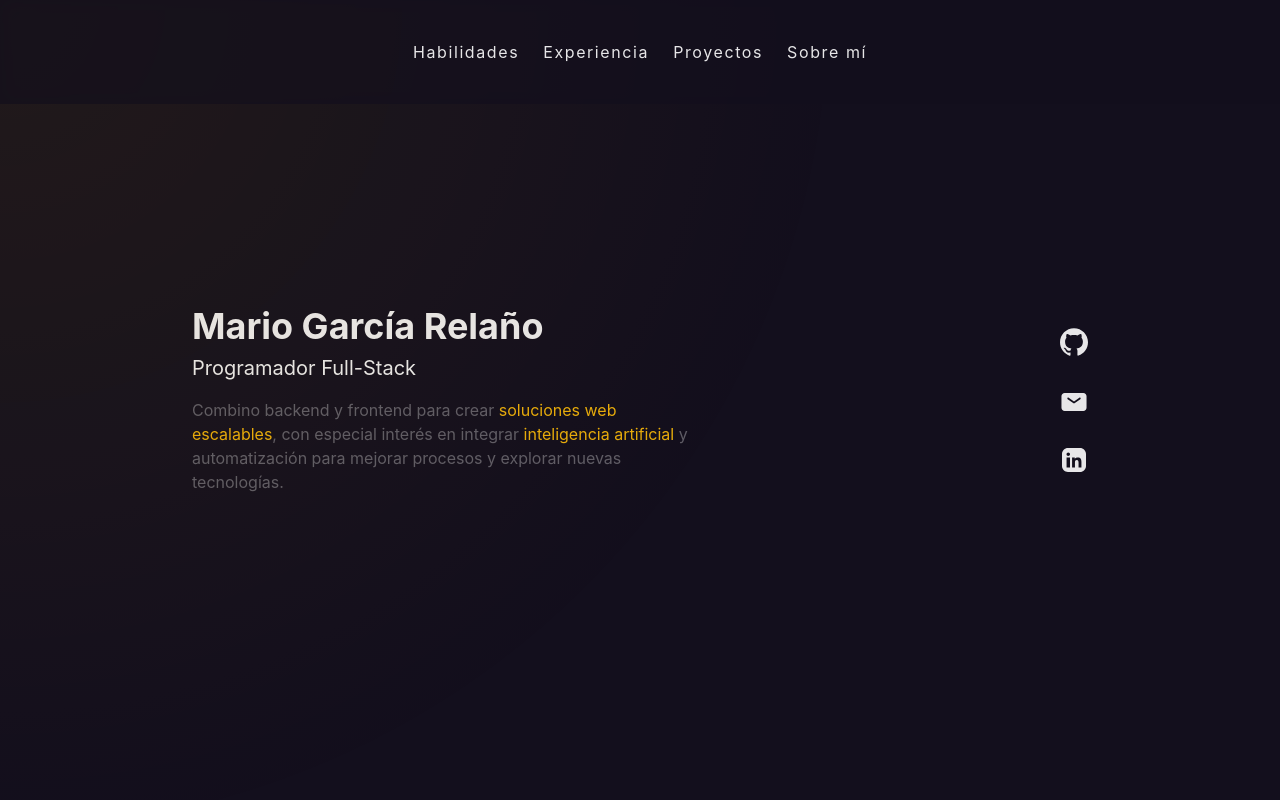
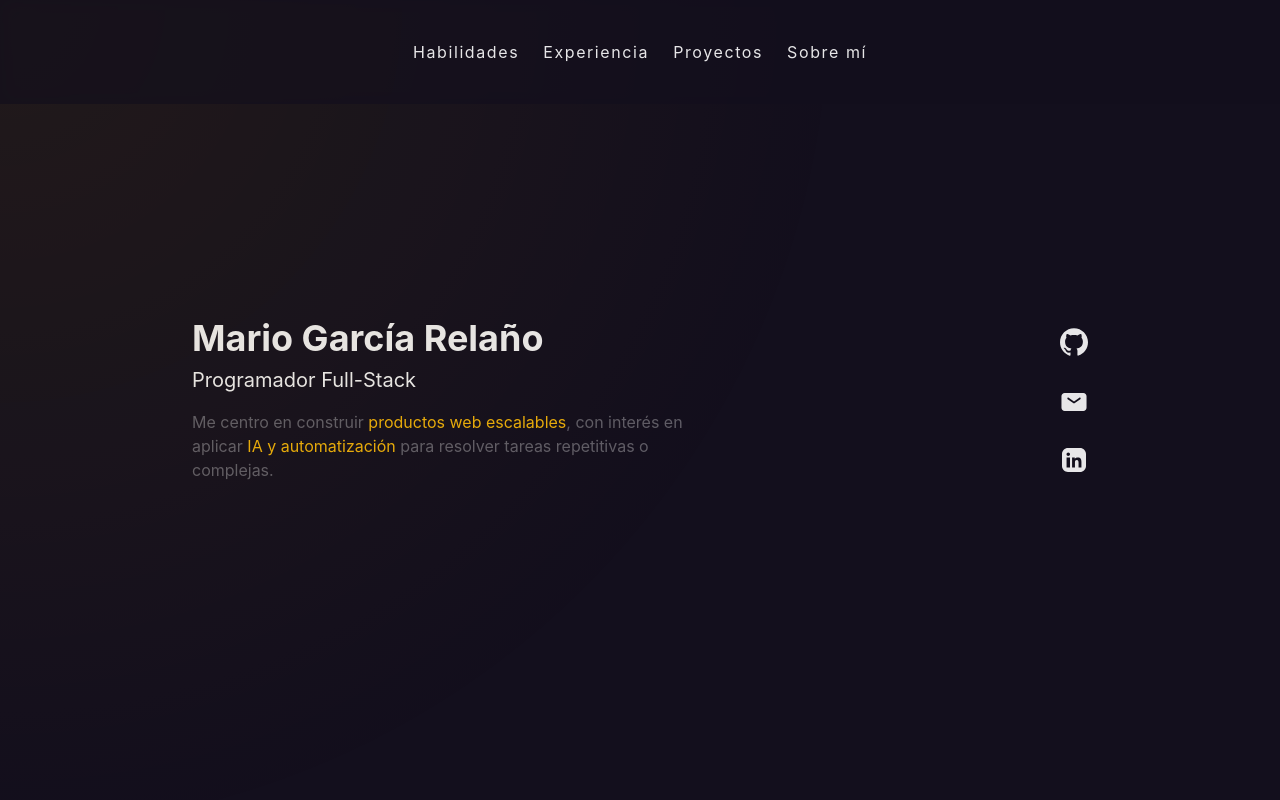
Before and after one commit to mgarcia02/mario-portfolio, a React (Vite) app: page / in a window 1280 px wide. Shown: the top 800 px of the page. Built offline with nearby package versions, Linux system fonts and the light colour scheme.

Commit message:
refactor: cambio introduccion portfolio

```diff
--- a/src/App.tsx
+++ b/src/App.tsx
@@ -17,7 +17,7 @@ function App() {
         <div>
           <h1 className="text-4xl font-bold text-white">Mario García Relaño</h1>
           <h2 className="mt-2 text-xl text-white">Programador Full-Stack</h2>
-          <p className="max-w-lg mt-4">Combino backend y frontend para crear <span className='underlined-text'>soluciones web escalables</span>, con especial interés en integrar <span className='underlined-text'>inteligencia artificial</span> y automatización para mejorar procesos y explorar nuevas tecnologías.</p>
+          <p className="max-w-lg mt-4">Me centro en construir <span className='underlined-text'>productos web escalables</span>, con interés en aplicar <span className='underlined-text'>IA y automatización</span> para resolver tareas repetitivas o complejas.</p>
         </div>
         <div className="flex flex-row items-center gap-8 md:flex-col">
           <a href="https://github.com/mgarcia02" target="_blank" rel="noopener noreferrer"><GitHubIcon className="text-white transition-transform duration-1000 w-7 hover:scale-125" /></a>
```
